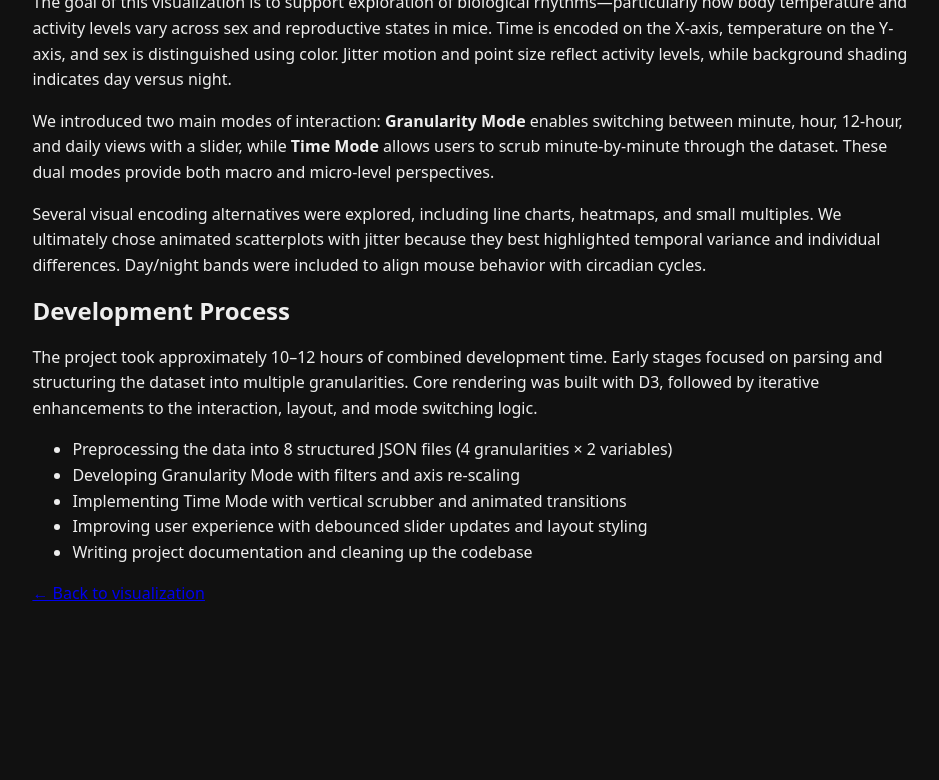
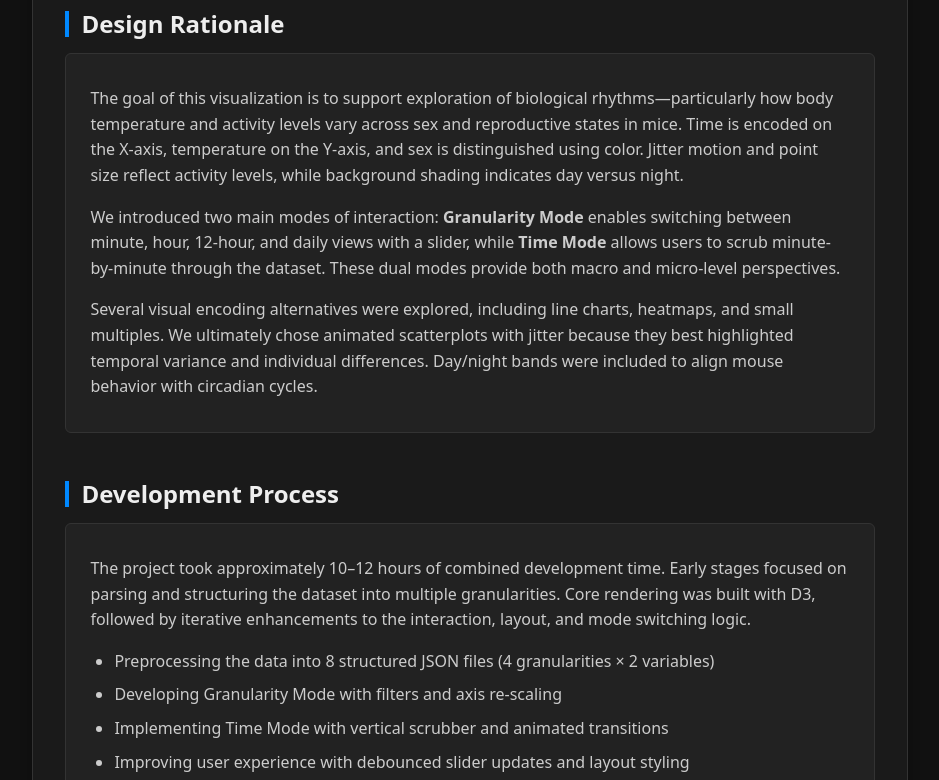
Before and after one commit to DSC106SOIR/mice_rhythms, a plain HTML site: page writeup.html in a window 1280 px wide. Shown: the part 217-997 px from the top of the page, without its empty margins (170-1109 px from the left). Before the commit the page ends 868 px from the top, so only its background shows below. Drawn offline with Linux system fonts and the light colour scheme.

Commit message:
style update

```diff
--- a/style.css
+++ b/style.css
@@ -268,3 +268,61 @@ text {
   color: #ddd;
   line-height: 1.6;
 }
+
+
+.writeup-container {
+  max-width: 900px;
+  margin: 4rem auto;
+  padding: 2rem;
+  background-color: #1a1a1a;
+  border-radius: 8px;
+  border: 1px solid #333;
+  box-shadow: 0 0 12px rgba(0, 0, 0, 0.3);
+}
+
+.writeup-container h1 {
+  font-size: 2.5rem;
+  color: #08f;
+  text-align: center;
+  margin-bottom: 2rem;
+}
+
+.writeup-section {
+  margin-bottom: 3rem;
+}
+
+.writeup-section h2 {
+  color: #eee;
+  margin-bottom: 1rem;
+  border-left: 4px solid #08f;
+  padding-left: 0.75rem;
+  font-size: 1.5rem;
+}
+
+.writeup-box {
+  background-color: #222;
+  border-radius: 6px;
+  padding: 1rem 1.5rem;
+  line-height: 1.6;
+  color: #ccc;
+  border: 1px solid #333;
+}
+
+.writeup-box ul {
+  padding-left: 1.5rem;
+  margin-top: 0.5rem;
+}
+
+.writeup-box li {
+  margin-bottom: 0.5rem;
+}
+
+.writeup-container a {
+  color: #08f;
+  text-decoration: none;
+  font-weight: bold;
+}
+
+.writeup-container a:hover {
+  text-decoration: underline;
+}
```
